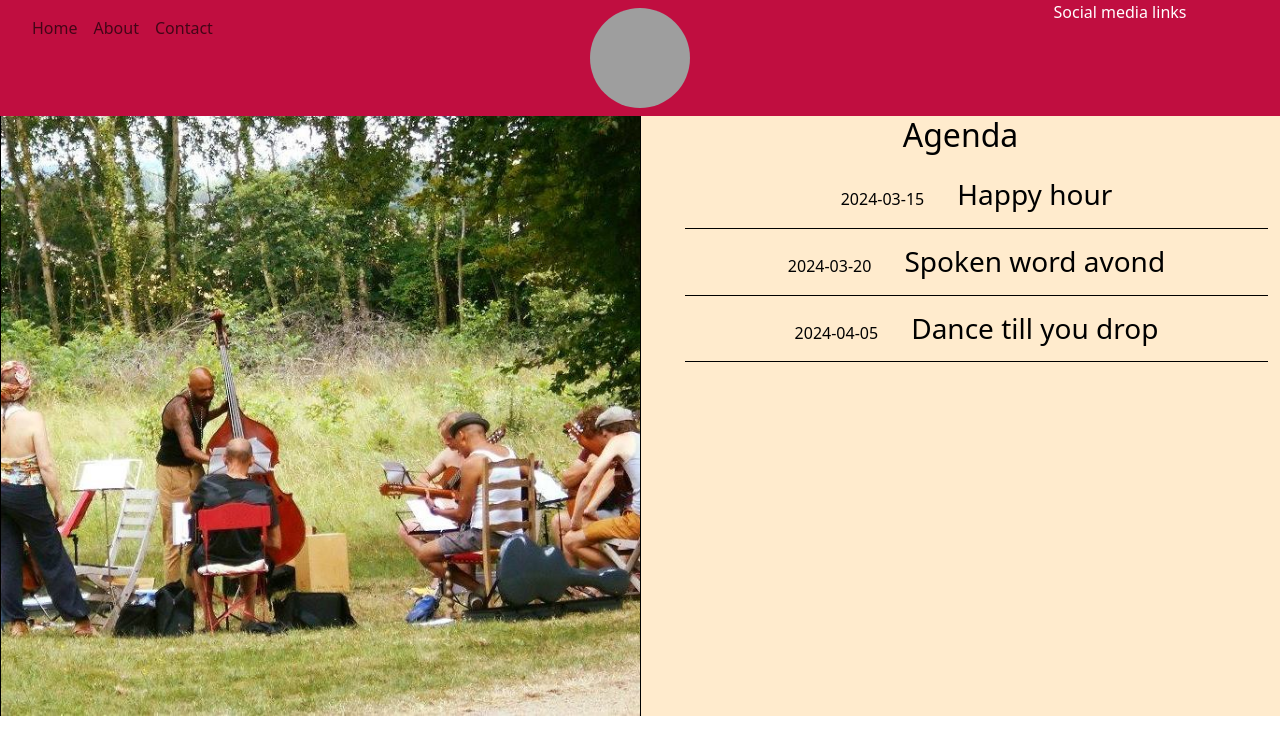
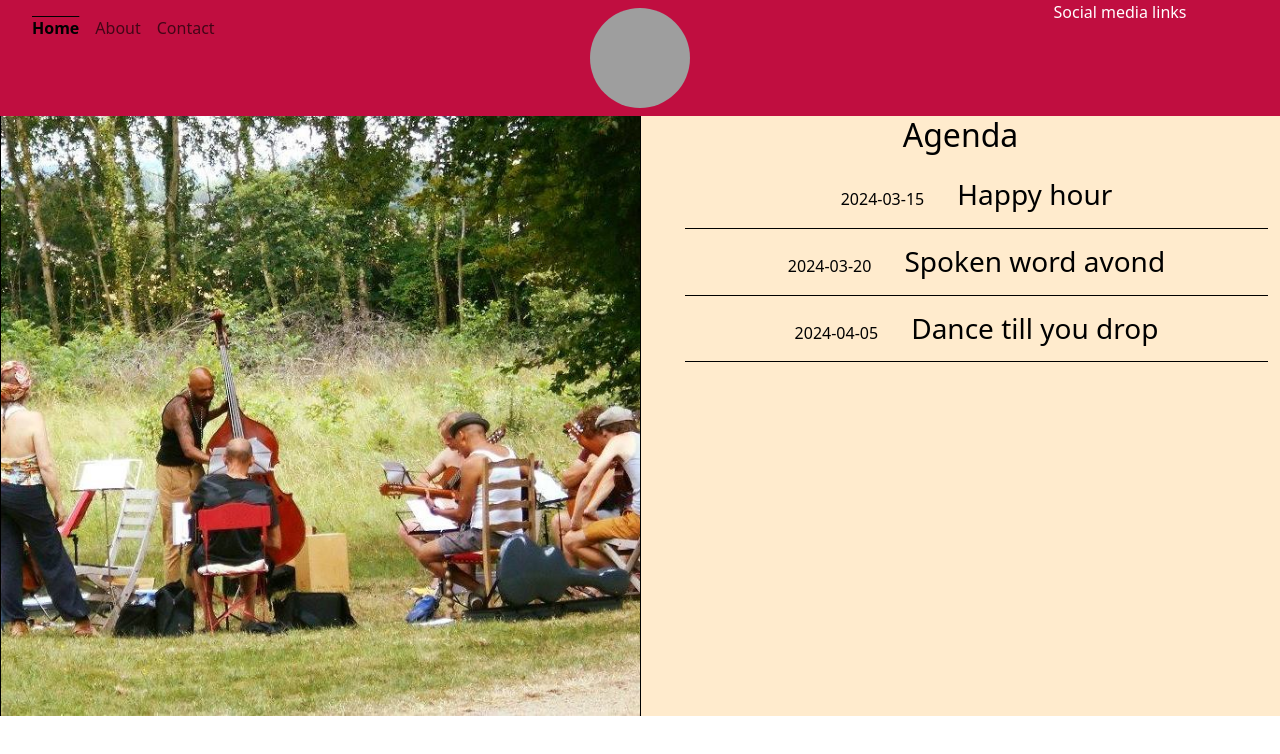
Before and after one commit to saebuabu/bootstrap-react, a React (Create React App) app: page / in a window 1280 px wide. Shown: the top 754 px of the page. Built offline with nearby package versions, Linux system fonts and the light colour scheme; grey boxes are pictures that could not be loaded.

Commit message:
Active / current pagina styling menu-item

```diff
--- a/src/components/NavBar/index.jsx
+++ b/src/components/NavBar/index.jsx
@@ -1,4 +1,4 @@
-import { Link } from "react-router-dom";
+import { NavLink } from "react-router-dom";
 
 export default function NavBar() {
   return (
@@ -18,16 +18,22 @@
           </button>
           <div class="collapse navbar-collapse" id="navbarNavAltMarkup">
             <div class="navbar-nav">
-              <Link to="/" className="nav-link">
+              <NavLink
+              className={({ isActive }) => (isActive ? 'active nav-link' : 'nav-link')}
+              to="/" >
                 {" "}
                 Home{" "}
-              </Link>
-              <Link to="/about" className="nav-link">
+              </NavLink>
+              <NavLink to="/about"
+                className={({ isActive }) => (isActive ? 'active nav-link' : 'nav-link')}
+              >
                 About
-              </Link>
-              <Link to="/contact" className="nav-link">
+              </NavLink>
+              <NavLink to="/contact"
+                className={({ isActive }) => (isActive ? 'active nav-link' : 'nav-link')}
+                >
                 Contact
-              </Link>
+              </NavLink>
             </div>
           </div>
         </div>
--- a/src/components/NavigatieHeader/style.css
+++ b/src/components/NavigatieHeader/style.css
@@ -25,3 +25,9 @@
 .nav-link {
     color: #fff;
 }
+
+.nav-link.active {
+    color: #fff;
+    text-decoration: overline;
+    font-weight: 600;
+}
```
